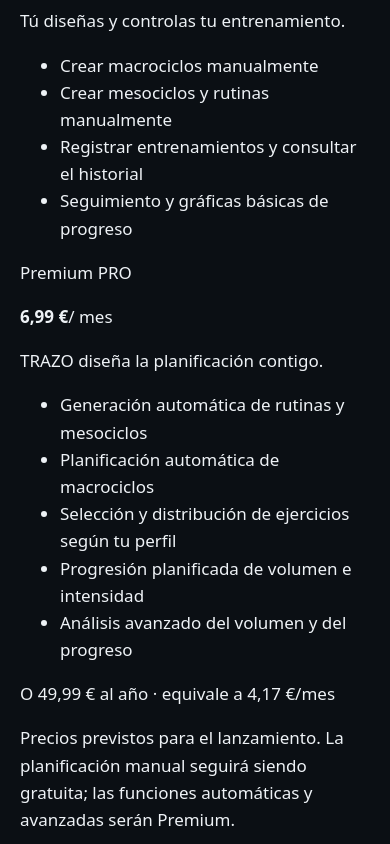
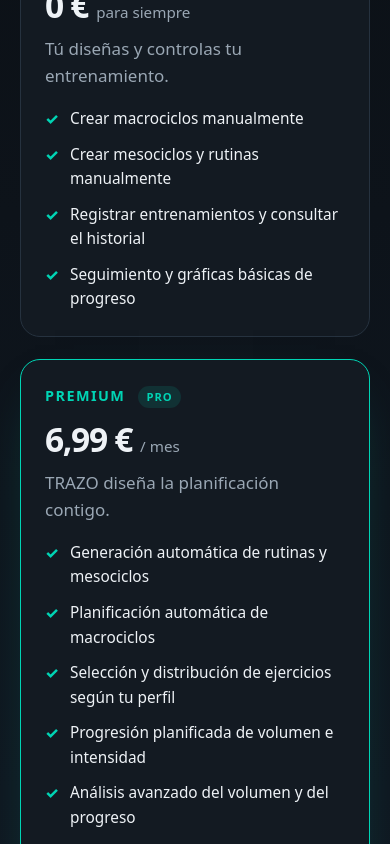
Before and after one commit to jl-hita/Trazo, an Angular app in the folder admin/Trazo.Admin.Web/: page / in a window 390 px wide. Shown: the part 2820-3664 px from the top of the page. Built offline with nearby package versions, Linux system fonts and the light colour scheme.

Commit message:
style(landing): add responsive pricing cards

```diff
--- a/admin/Trazo.Admin.Web/src/app/features/landing/landing.page.scss
+++ b/admin/Trazo.Admin.Web/src/app/features/landing/landing.page.scss
@@ -26,7 +26,7 @@ h3{margin:0 0 6px;font-size:1.1rem}
 .btn[disabled]{opacity:.6;cursor:progress}
 .phone{position:relative;border-radius:34px;padding:8px;background:#05080b;border:1px solid var(--line);box-shadow:0 30px 80px -20px rgba(0,212,180,.25)}
 .shot{border-radius:27px;overflow:hidden;background:var(--surface)}
-.shot img{width:100%;margin-top:-8.6%} /* recorta la barra de estado del emulador */
+.shot img{width:100%;margin-top:-8.6%}
 main:focus{outline:none}
 .hero .phone{max-width:300px;margin:0 auto;transform:rotate(2deg)}
 section{padding:64px 0}
@@ -35,6 +35,23 @@ section.alt{background:var(--surface);border-block:1px solid var(--line)}
 .card{background:var(--surface2);border:1px solid var(--line);border-radius:var(--radius);padding:24px}
 .card p{margin:0;color:var(--muted);font-size:.98rem}
 .card .dot{width:10px;height:10px;border-radius:50%;background:linear-gradient(135deg,var(--teal),var(--blue));margin-bottom:14px}
+.pricing-section{background:linear-gradient(180deg,var(--bg),#101923);border-block:1px solid var(--line)}
+.pricing-heading{text-align:center;max-width:720px;margin:0 auto}
+.pricing-heading .lead{margin-inline:auto}
+.pricing-grid{display:grid;grid-template-columns:repeat(2,minmax(0,1fr));gap:22px;max-width:850px;margin:34px auto 0}
+.price-card{background:var(--surface);border:1px solid var(--line);border-radius:20px;padding:30px;display:flex;flex-direction:column}
+.price-card.premium{border-color:var(--teal);box-shadow:0 18px 55px -35px rgba(0,212,180,.55)}
+.plan-label{font-size:.9rem;font-weight:800;letter-spacing:.1em;text-transform:uppercase;color:var(--teal);margin:0 0 12px}
+.plan-badge{display:inline-block;margin-left:8px;padding:2px 8px;border-radius:99px;background:rgba(0,212,180,.12);font-size:.7rem;letter-spacing:.08em}
+.price{display:flex;align-items:baseline;gap:8px;margin:0}
+.price strong{font-size:clamp(2.1rem,5vw,3rem);line-height:1.15;letter-spacing:-.04em}
+.price span{color:var(--muted);font-size:.95rem}
+.plan-tagline{color:var(--muted);margin:10px 0 18px}
+.price-card ul{list-style:none;padding:0;margin:0;display:grid;gap:11px}
+.price-card li{position:relative;padding-left:25px;color:var(--text);font-size:.96rem}
+.price-card li::before{content:"✓";position:absolute;left:0;color:var(--teal);font-weight:800}
+.annual{margin:auto 0 0;padding-top:22px;color:var(--teal);font-weight:700}
+.pricing-note{max-width:850px;margin:20px auto 0;text-align:center;color:var(--muted);font-size:.85rem}
 .shots{display:grid;grid-template-columns:repeat(4,1fr);gap:20px;margin-top:36px}
 .shots figure{margin:0}
 .shots figcaption{color:var(--muted);font-size:.92rem;text-align:center;margin-top:12px}
@@ -62,3 +79,7 @@ footer a{color:var(--muted)}
   .grid,.steps{grid-template-columns:1fr}
   .shots{grid-template-columns:repeat(2,1fr)}
 }
+@media (max-width:620px){
+  .pricing-grid{grid-template-columns:1fr}
+  .price-card{padding:24px}
+}
```
